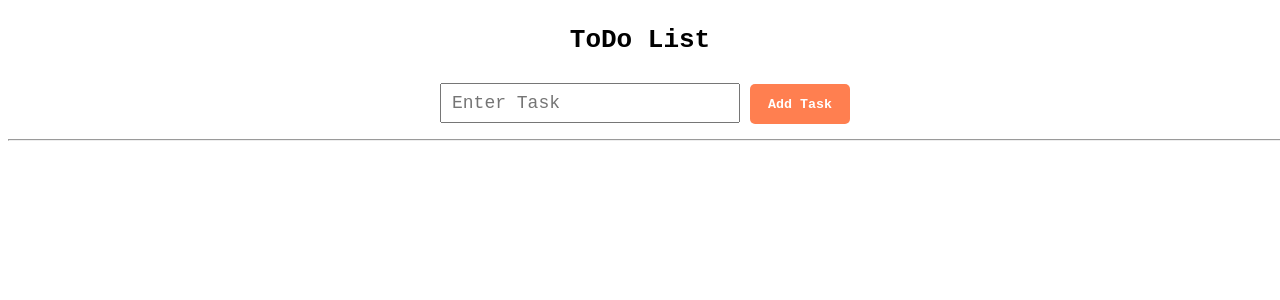
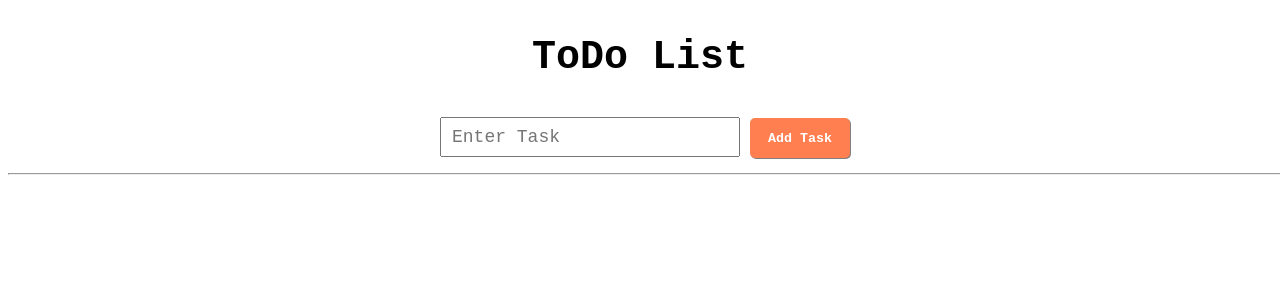
Before and after one commit to Clara-Pacheco/Learn-React-By-Building-5-Projects, a React (Vite) app in the folder Project 2 - ToDo List Application/ToDo List Application/: page / in a window 1280 px wide. Shown: the top 300 px of the page. Built offline with nearby package versions, Linux system fonts and the light colour scheme.

Commit message:
Add stylization for h1 and add task button

```diff
--- a/Project 2 - ToDo List Application/ToDo List Application/src/App.css
+++ b/Project 2 - ToDo List Application/ToDo List Application/src/App.css
@@ -1,6 +1,11 @@
 * {
   box-sizing: border-box;
   font-family: monospace;
+}
+
+h1 {
+  font-size: 40px;
+  font-weight: bold;
 }
 
 .app {
@@ -19,6 +24,15 @@
 button {
   width: 100px;
   height: 40px;
+
+  background-color: coral;
+  color: white;
+  border: none;
+  border-radius: 5px;
+
+  font-weight: bold;
+
+  box-shadow: 1px 1px .5px gray;
 }
 
 input {
@@ -61,23 +75,13 @@ ul li {
   display: flex;
   justify-content: center;
   align-items: center;
-  gap: 8px;
+  gap: 20px;
 }
 .tasksDisplayed .btn {
   width: 50px;
   height: 40px;
 }
 
-
-.addbtn {
-  background-color: coral;
-  color: white;
-  border: none;
-  border-radius: 5px;
-
-  font-weight: bold;
-  font-family: monospace;
-}
 .addbtn:hover {
   cursor: pointer;
   transform: scale(1.1);
```
